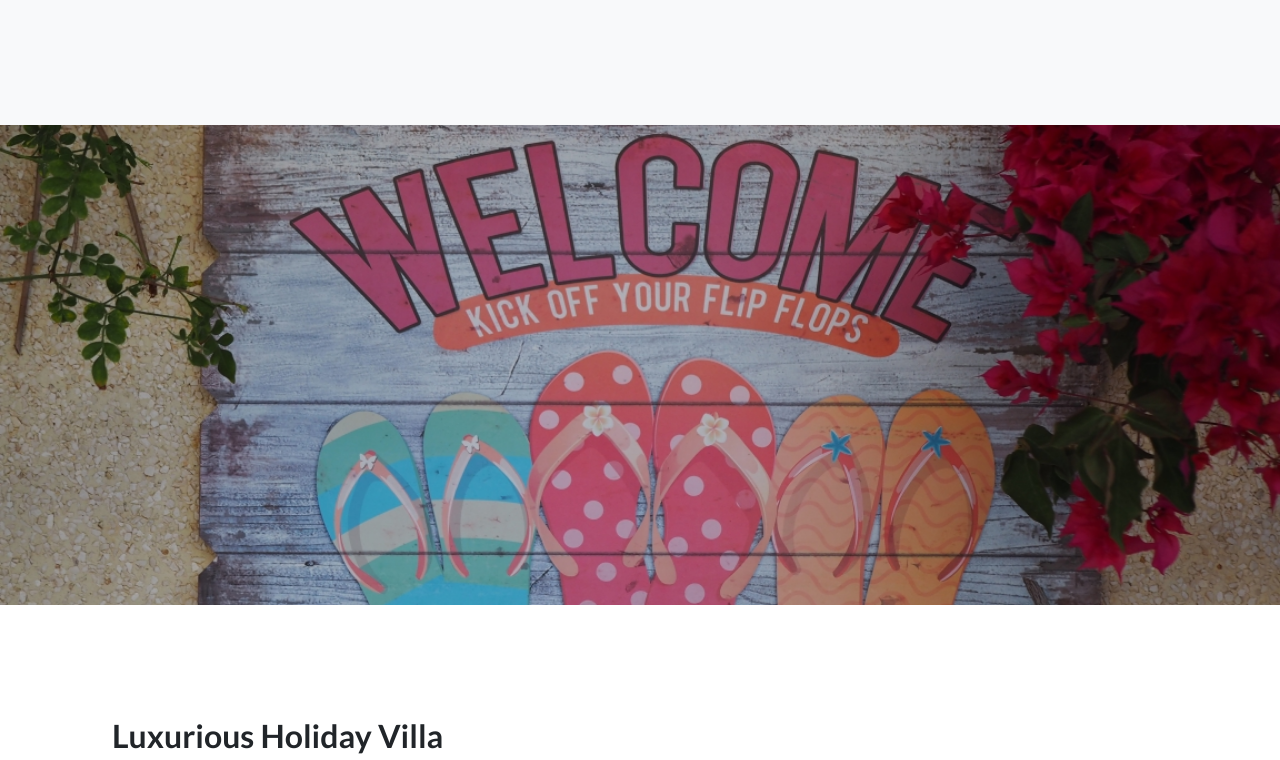
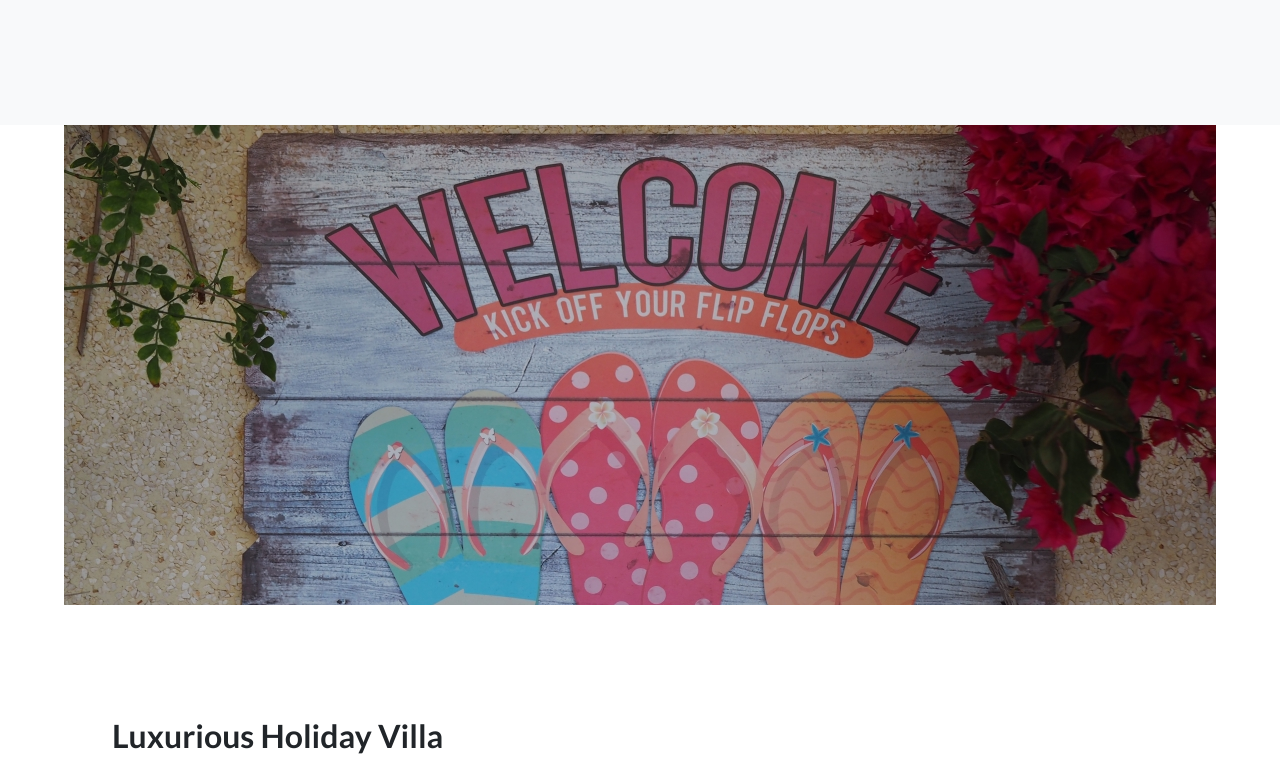
Before and after one commit to kevinfairclough/villa, a website: page index.html in a window 1280 px wide. Shown: the part 1244-2004 px from the top of the page. Drawn offline with Linux system fonts and the light colour scheme; a web font is replaced by a local one.

Commit message:
Control images on resize large

```diff
--- a/scss/_showcase.scss
+++ b/scss/_showcase.scss
@@ -12,4 +12,11 @@
       padding: 7rem;
     }
   }
+
+  @media (min-width: 900px) {
+    .showcase-img {
+      background-size: 'inherit';
+      background-repeat: no-repeat;
+    }
+  }
 }
```
Also changed, not shown: css/landing-page.css, css/landing-page.min.css.
